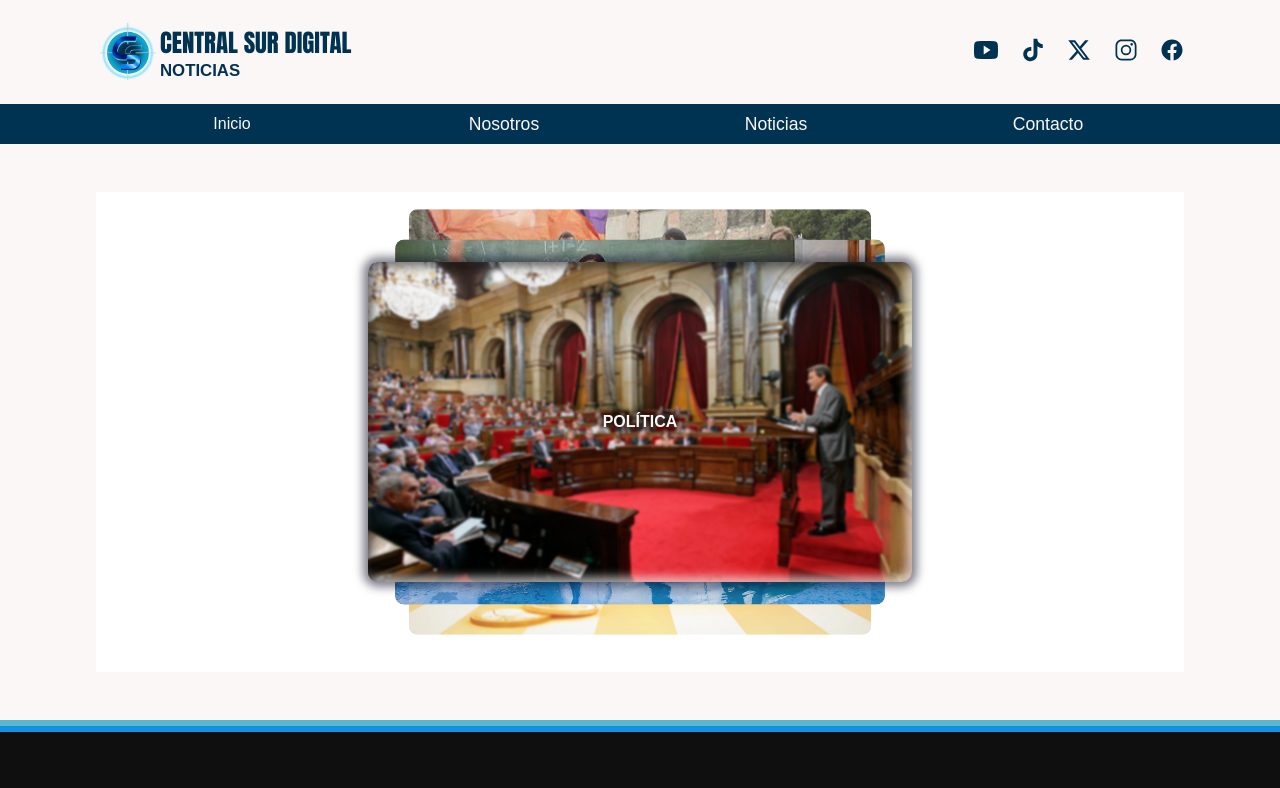
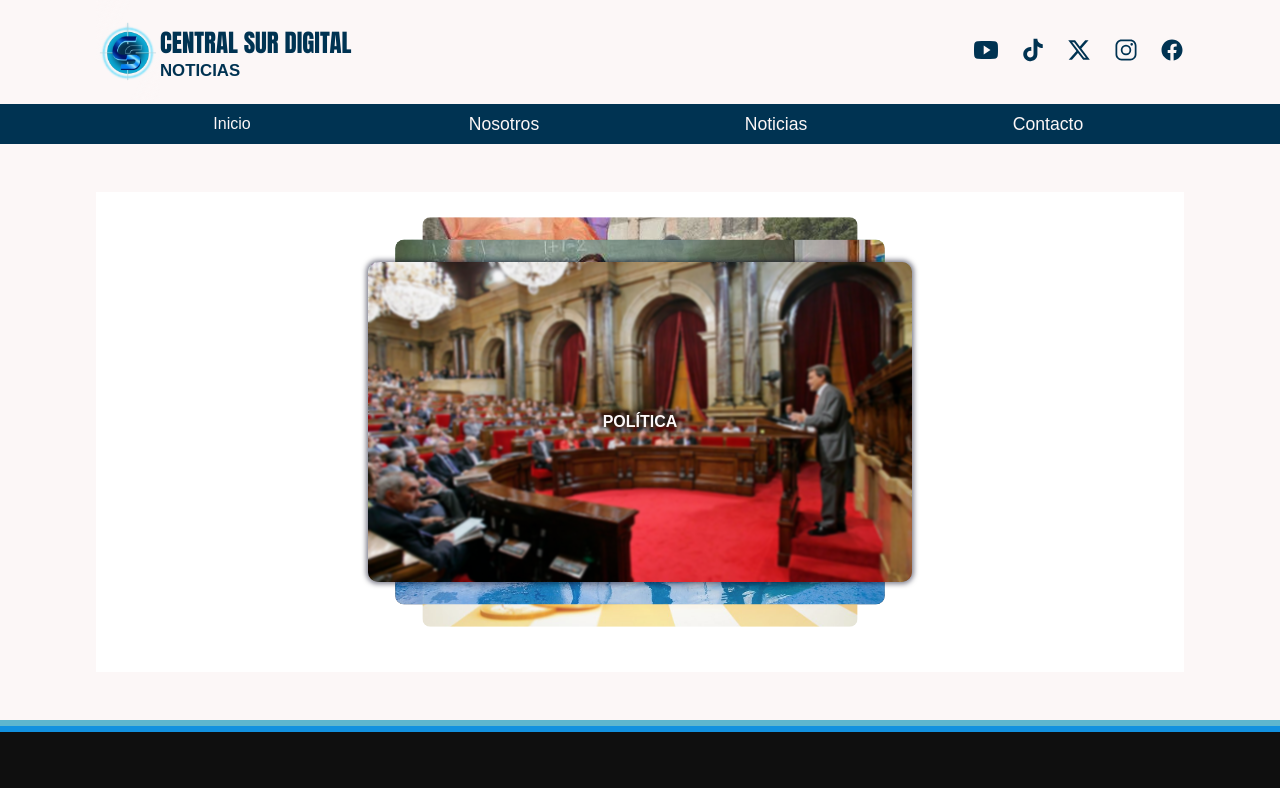
Before and after one commit to AndrewKSS7800/CentralSurDigital, a React (Vite) app: page / in a window 1280 px wide. Shown: the top 788 px of the page. Built offline with nearby package versions, Linux system fonts and the light colour scheme; a web font is replaced by a local one.

Commit message:
Carrusel - Ajustes - v2

```diff
--- a/src/styles/home.css
+++ b/src/styles/home.css
@@ -67,9 +67,7 @@ input[type=radio] {
     0px 0px 10px #000000,
     0px 0px 10px #000000;
     box-shadow:
-        0px 0px 10px 5px rgba(0, 2, 27, 0.5), /* Sombra externa */
-        inset 5px 5px 10px rgba(10, 10, 10, 0.548), /* Sombra interna oscura (parte inferior derecha) */
-        inset -5px -5px 10px rgba(255, 255, 255, 0.705); /* Sombra interna clara (parte superior izquierda) */
+        0px 0px 5px 2px rgba(0, 2, 27, 0.5);
     font-size: 1.2rem;
     transition:  1s ease;
     font-weight: 900;
@@ -210,7 +208,7 @@ input[type=radio] {
 #item-6:checked ~ .cards #card-8,
 #item-7:checked ~ .cards #card-1,
 #item-8:checked ~ .cards #card-2 {
-    transform: translatey(24%) scale(.85);
+    transform: translatey(24%) scale(.8);
     opacity: .8;
     z-index: 2;
     transition:  1s ease;
@@ -223,7 +221,7 @@ input[type=radio] {
 #item-6:checked ~ .cards #card-4,
 #item-7:checked ~ .cards #card-5,
 #item-8:checked ~ .cards #card-6 {
-    transform: translatey(-24%) scale(.85);
+    transform: translatey(-24%) scale(.8);
     opacity: .8;
     z-index: 2;
     transition:  1s ease;
```
